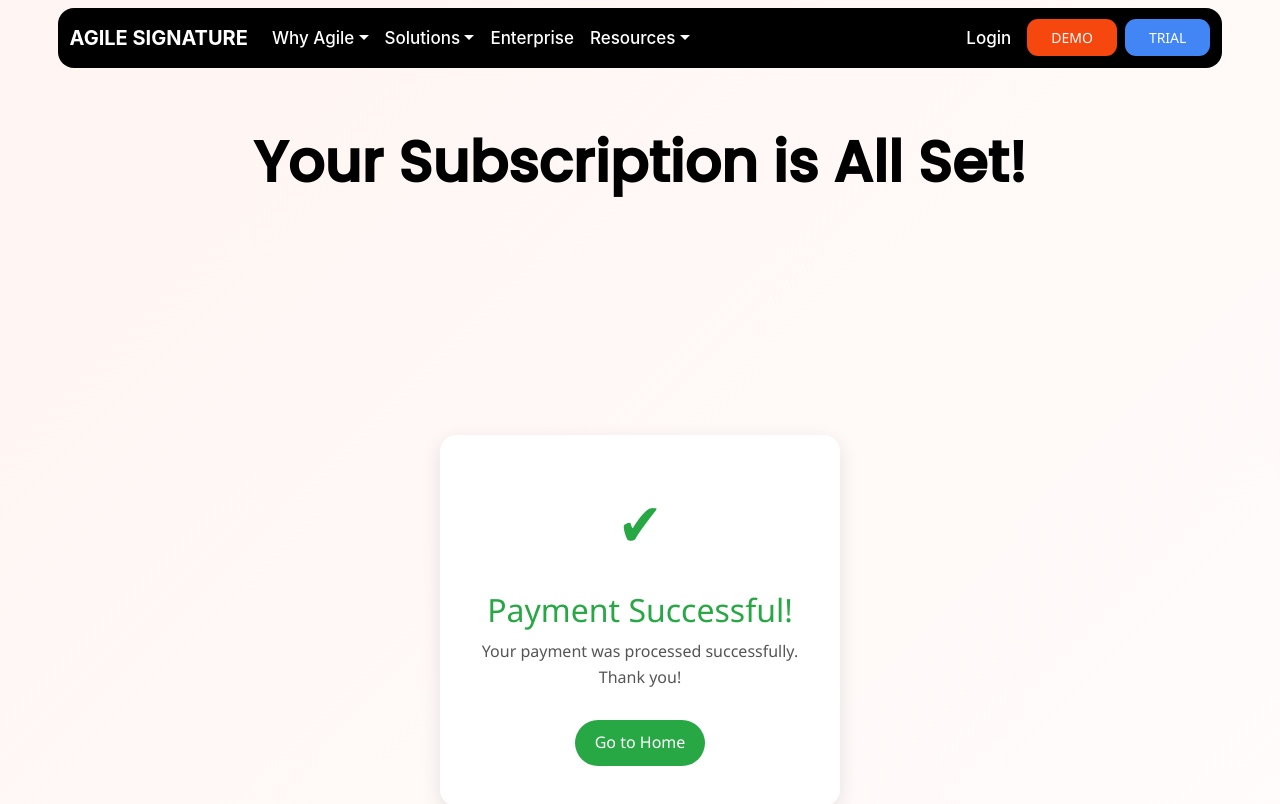
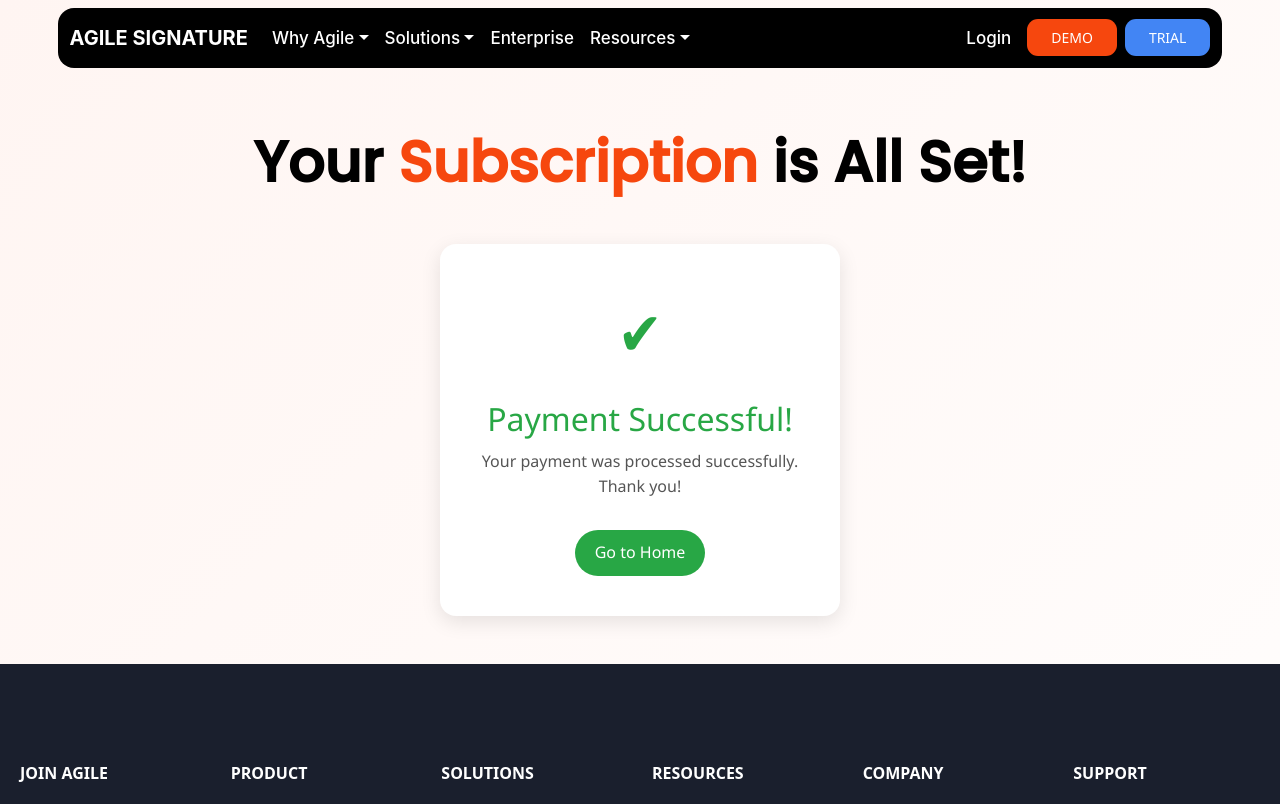
Before and after one commit to Abhishek-Singh2609/signature-template, a React (Vite) app: page /payment in a window 1280 px wide. Shown: the top 804 px of the page. Built offline with nearby package versions, Linux system fonts and the light colour scheme.

Commit message:
payment success page

```diff
--- a/src/Components/Payment/Payment.css
+++ b/src/Components/Payment/Payment.css
@@ -71,8 +71,8 @@
   .success-container {
     display: flex;
     justify-content: center;
-    align-items: center;
-    height: 100vh;
+    /* align-items: center; */
+    /* height: 100vh; */
   }
 
   .success-card {
@@ -115,3 +115,6 @@
   .success-card button:hover {
     background-color: #218838;
   }
+  .subscription-text{
+    color: #F6470e;
+  }
--- a/src/Components/Payment/Payment.jsx
+++ b/src/Components/Payment/Payment.jsx
@@ -211,10 +211,10 @@ const PaymentPage = () => {
     <>
     <div className='text-center mt-5'>
     <h1 className="text-4xl md:text-5xl font-bold text-gray-800 mb-4 hero-h1">
-         Your Subscription is All Set!
+         Your <span className='subscription-text' >Subscription</span> is All Set!
           </h1>
     </div>
-    <div className="success-container">
+    <div className="success-container my-5">
       <div className="success-card">
         <div className="success-icon">&#10004;</div>
         <h2>Payment Successful!</h2>
```
